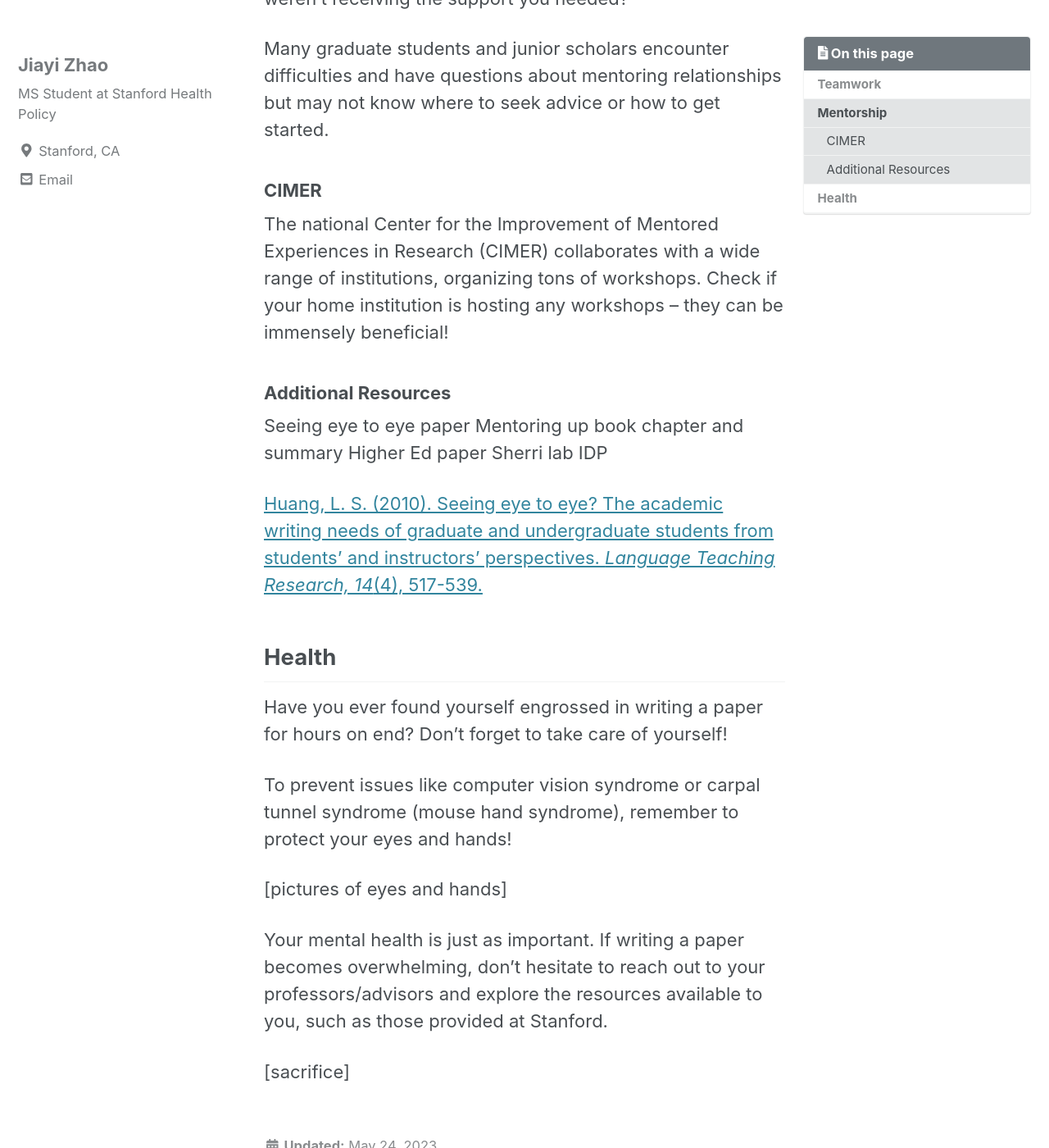
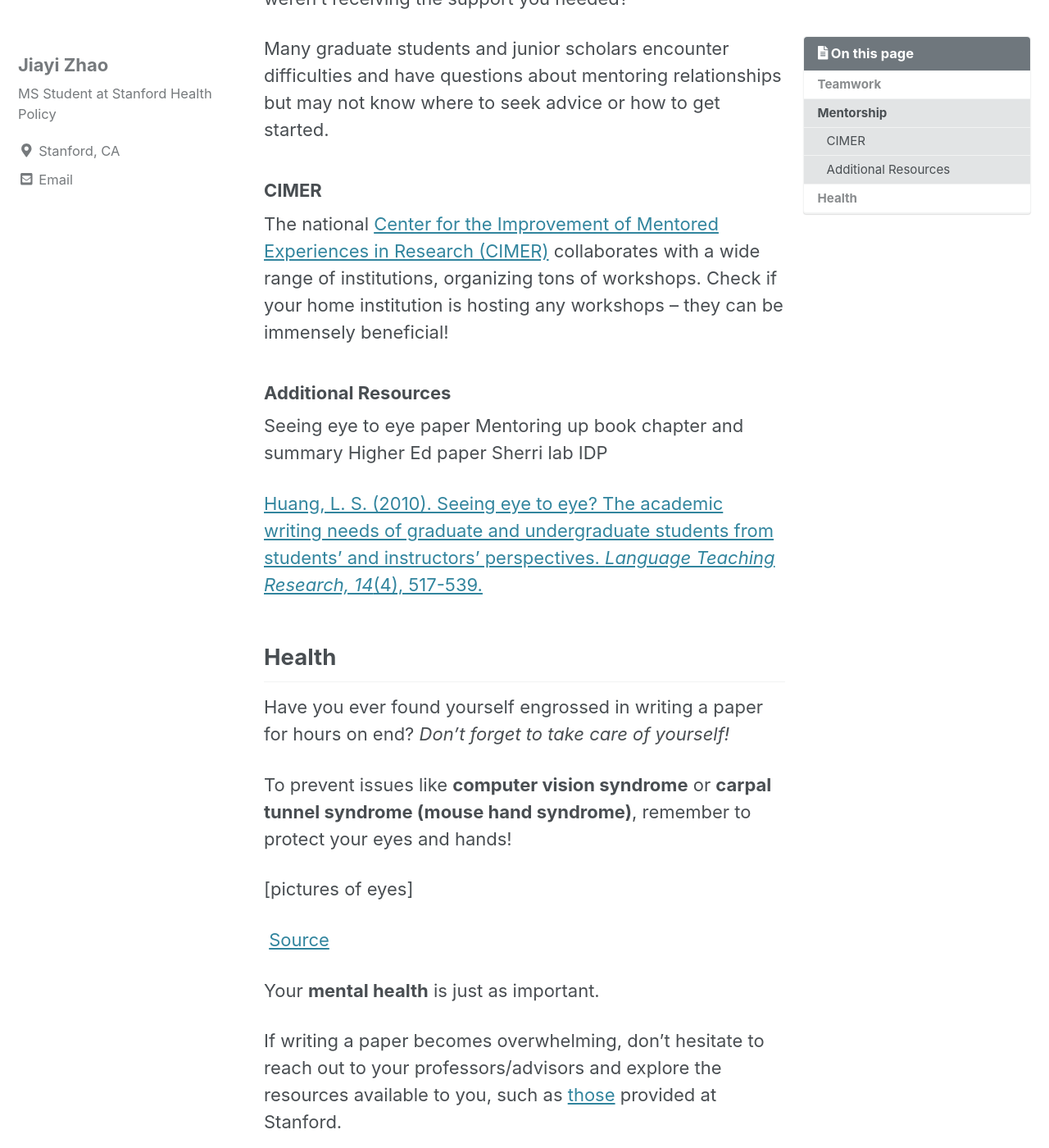
Before and after one commit to maryzhao0111/255_project, a Jekyll site: the page built from _posts/2023-05-24-a-beyond.md, in a window 1280 px wide and 1400 px high, scrolled down 867 px. Shown: the whole window at 82% size. Built offline with Jekyll 4.4.1, drawn with Linux system fonts in a browser that asks for light colours; cached includes are drawn as plain includes; nearby versions of some CDN libraries; a script that is not in the unit is left out; some of the changed text lies outside the part shown.

Commit message:
Update 2023-05-24-a-beyond.md

```diff
--- a/_posts/2023-05-24-a-beyond.md
+++ b/_posts/2023-05-24-a-beyond.md
@@ -18,15 +18,15 @@ In many instances, you’ll find yourself working with others, in a group projec
 
 ## Mentorship
 
-Mentorship plays a vital role in your journey. However, finding the right mentor and establishing a compatible mentorship style can be a challenge.
+Mentorship plays a vital role in your journey. However, finding the **right mentor** and establishing **a compatible mentorship style** can be a challenge.
 
-How often should you meet with your advisor? Are your expectations aligned? Have you heard of the individual development plan (IDP)? And have you ever felt that you weren’t receiving the support you needed?
+**How often** should you meet with your advisor? Are your **expectations** aligned? Have you heard of the **individual development plan (IDP)**? And have you ever felt that you weren’t receiving the support you needed?
 
 Many graduate students and junior scholars encounter difficulties and have questions about mentoring relationships but may not know where to seek advice or how to get started.
 
 ### CIMER
 
-The national Center for the Improvement of Mentored Experiences in Research (CIMER) collaborates with a wide range of institutions, organizing tons of workshops. Check if your home institution is hosting any workshops – they can be immensely beneficial!
+The national <a href="https://cimerproject.org/">Center for the Improvement of Mentored Experiences in Research (CIMER)</a> collaborates with a wide range of institutions, organizing tons of workshops. Check if your home institution is hosting any workshops – they can be immensely beneficial!
 
 ### Additional Resources
 
@@ -39,12 +39,17 @@ Sherri lab IDP
 
 ## Health
 
-Have you ever found yourself engrossed in writing a paper for hours on end? Don’t forget to take care of yourself!
+Have you ever found yourself engrossed in writing a paper for hours on end? *Don’t forget to take care of yourself!*
 
-To prevent issues like computer vision syndrome or carpal tunnel syndrome (mouse hand syndrome), remember to protect your eyes and hands!
+To prevent issues like **computer vision syndrome** or **carpal tunnel syndrome (mouse hand syndrome)**, remember to protect your eyes and hands!
 
-[pictures of eyes and hands]
+[pictures of eyes]
 
-Your mental health is just as important. If writing a paper becomes overwhelming, don’t hesitate to reach out to your professors/advisors and explore the resources available to you, such as those provided at Stanford.
+<img scr="https://images.squarespace-cdn.com/content/v1/585dd5afebbd1af27cd15d89/1535406445288-43HS70DVM9X2DALP67JZ/carpal+tunnel+using+a+computer+mouse?format=750w">
+<a href="https://www.schreibermd.com/blog/2018/8/27/can-using-a-computer-cause-carpal-tunnel-syndrome">Source</a>
+
+Your **mental health** is just as important.
+
+If writing a paper becomes overwhelming, don’t hesitate to reach out to your professors/advisors and explore the resources available to you, such as <a href="https://studentaffairs.stanford.edu/mental-health-resources-stanford">those</a> provided at Stanford.
 
 [sacrifice]
```
